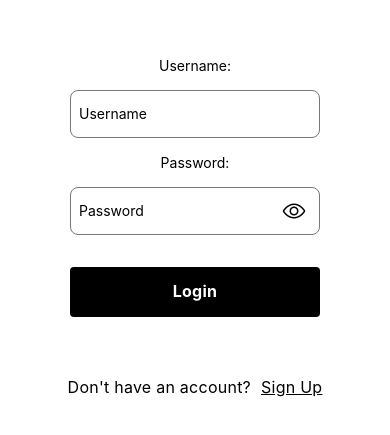
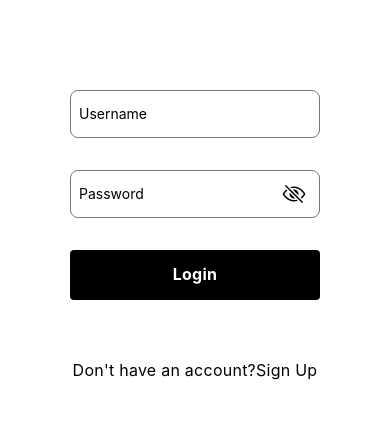
Before and after one commit to jestoniandales25/login-system, a React Native app: screen / in a window 390 px wide. Shown: the part 187-622 px from the top of the page. Built offline with nearby package versions, Linux system fonts and the light colour scheme.

Commit message:
Deleted Text in Login

```diff
--- a/app/screens/log_in_page.tsx
+++ b/app/screens/log_in_page.tsx
@@ -30,14 +30,12 @@ export default function App() {
         <Signup onGoBack={() => setIsSignUpVisible(false)} />
       ) : (
         <>
-
-          <Text>Username:</Text>
           <TextInput
             style={AppStyles.userInput}
             placeholder='Username'
             onChangeText={(val) => setUsername(val)}
           />
-          <Text>Password:</Text>
+
           <View style={{ flexDirection: 'row', alignItems: 'center' }}>
             <TextInput
               style={[AppStyles.userInput]} // Take up available space
@@ -48,7 +46,7 @@ export default function App() {
             <TouchableOpacity  style={{ position: 'absolute', right: 30 }}
             onPress={() => setShowPassword(!showPassword)}>
               <Ionicons
-                name={showPassword ? 'eye-off-outline' : 'eye-outline'} // Toggle icon
+                name={showPassword ?  'eye-outline' : 'eye-off-outline'} // Toggle icon
                 size={24}
                 color="black"
               />
@@ -59,8 +57,8 @@ export default function App() {
             <Text style={AppStyles.text}>Login</Text>
           </TouchableOpacity>
           <Text style={AppStyles.textOut}>Don't have an account?
-            <TouchableOpacity  onPress={handleSignup}>
-              <Text style={AppStyles.textCall}>Sign Up</Text>
+            <TouchableOpacity onPress={handleSignup}>
+              <Text style={AppStyles.textCallSignUp}>Sign Up</Text>
             </TouchableOpacity>
           </Text>
 
```
